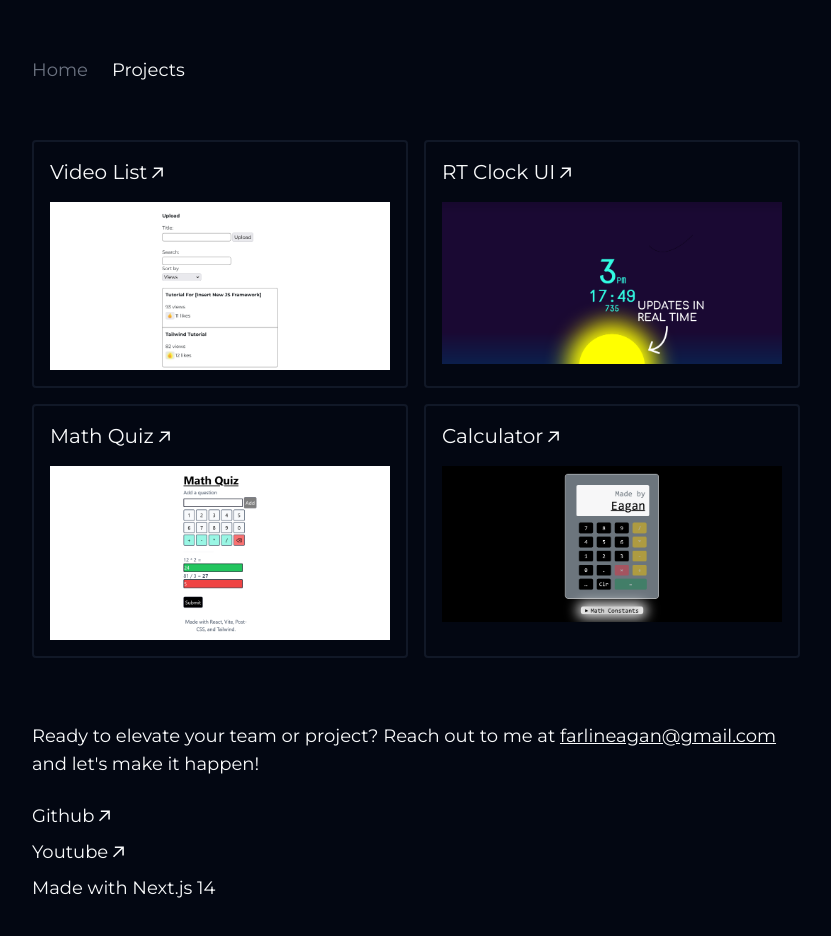
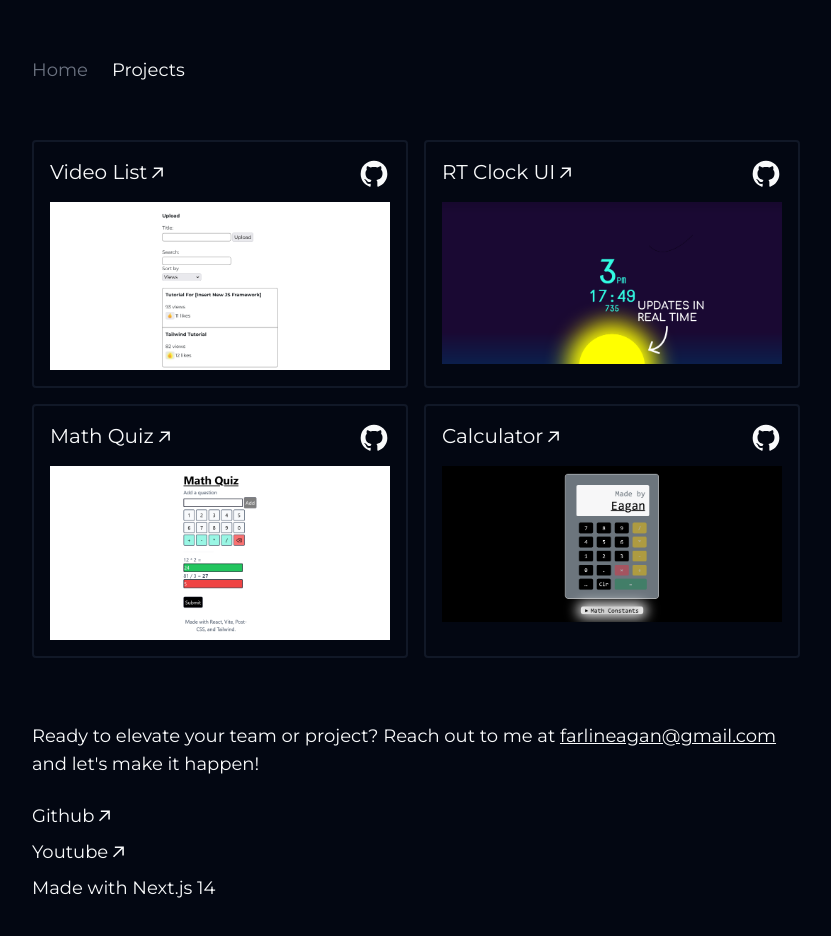
Before and after one commit to EaganFarlin/eaganfarlinDOTcom, a Next.js app: page /projects in a window 1280 px wide. Shown: the top 936 px of the page, without its empty margins (224-1055 px from the left). Built offline with nearby package versions, Linux system fonts and the light colour scheme.

Commit message:
Added Github repo link to each project listed

```diff
--- a/app/(ui)/projects/page.tsx
+++ b/app/(ui)/projects/page.tsx
@@ -14,9 +14,9 @@ const Projects = () => {
         return (
           <div
             key={project.name}
-            className="border-2 border-gray-900 rounded text-lg hover:border-gray-500 hover:scale-105 duration-500"
+            className="border-2 border-gray-900 rounded text-lg scale-100 hover:border-gray-500 hover:scale-105 duration-500"
           >
-            <a href={project.url} target="_blank" rel="noopener noreferrer">
+            <a href={project.uri} target="_blank" rel="noopener noreferrer">
               <div className="p-4">
                 <div className="flex items-baseline mr-6">
                   <span className="mr-1 text-xl">{project.name}</span>
@@ -33,8 +33,22 @@ const Projects = () => {
                     ></path>
                   </svg>
                 </div>
-                <img className="mt-4" src={project.screenshoturi} alt="" />
+                <img
+                  className="mt-4"
+                  src={project.screenshoturi}
+                  alt="project-screenshot"
+                />
               </div>
+            </a>
+            <a
+              href={project.githuburi}
+              className="absolute top-2 md:top-4 right-4"
+            >
+              <img
+                src="/icons/github.svg"
+                alt="github-logo"
+                className="w-10 md:w-8"
+              />
             </a>
           </div>
         );
--- a/app/lib/projects.json
+++ b/app/lib/projects.json
@@ -2,26 +2,26 @@
   "Projects": [
     {
       "name": "Video List",
-      "url": "https://videolist.eaganfarlin.com/",
-      "githublink": "https://github.com/EaganFarlin/react-video-list",
+      "uri": "https://videolist.eaganfarlin.com/",
+      "githuburi": "https://github.com/EaganFarlin/react-video-list",
       "screenshoturi": "/project-ss/video-list.png"
     },
     {
       "name": "RT Clock UI",
-      "url": "https://time.eaganfarlin.com/",
-      "githublink": "https://github.com/EaganFarlin/rt-clock-ui",
+      "uri": "https://time.eaganfarlin.com/",
+      "githuburi": "https://github.com/EaganFarlin/rt-clock-ui",
       "screenshoturi": "/project-ss/clock-ui.png"
     },
     {
       "name": "Math Quiz",
-      "url": "https://mathquiz.eaganfarlin.com/",
-      "githublink": "https://github.com/EaganFarlin/react-math-quiz",
+      "uri": "https://mathquiz.eaganfarlin.com/",
+      "githuburi": "https://github.com/EaganFarlin/react-math-quiz",
       "screenshoturi": "/project-ss/math-quiz.png"
     },
     {
       "name": "Calculator",
-      "url": "https://calculator.eaganfarlin.com/",
-      "githublink": "https://github.com/EaganFarlin/calculator",
+      "uri": "https://calculator.eaganfarlin.com/",
+      "githuburi": "https://github.com/EaganFarlin/calculator",
       "screenshoturi": "/project-ss/calculator.png"
     }
   ]
```
